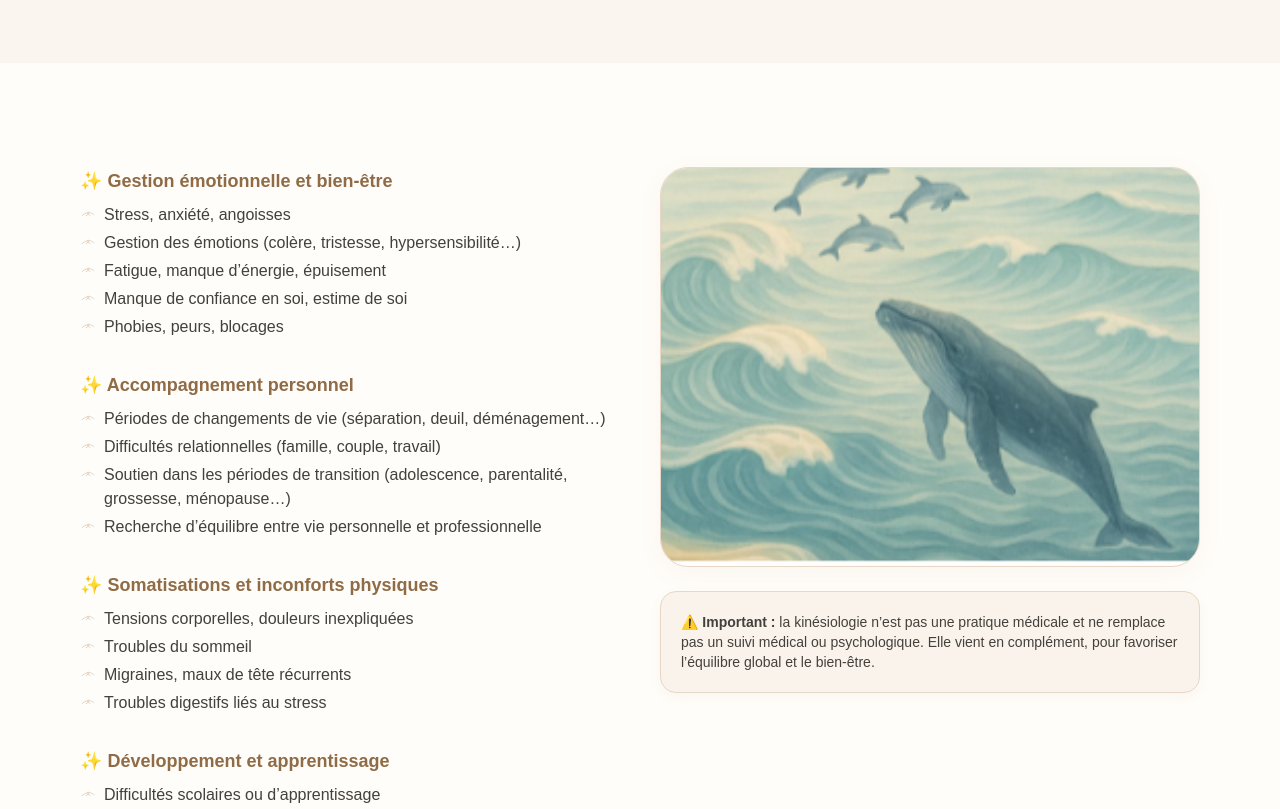
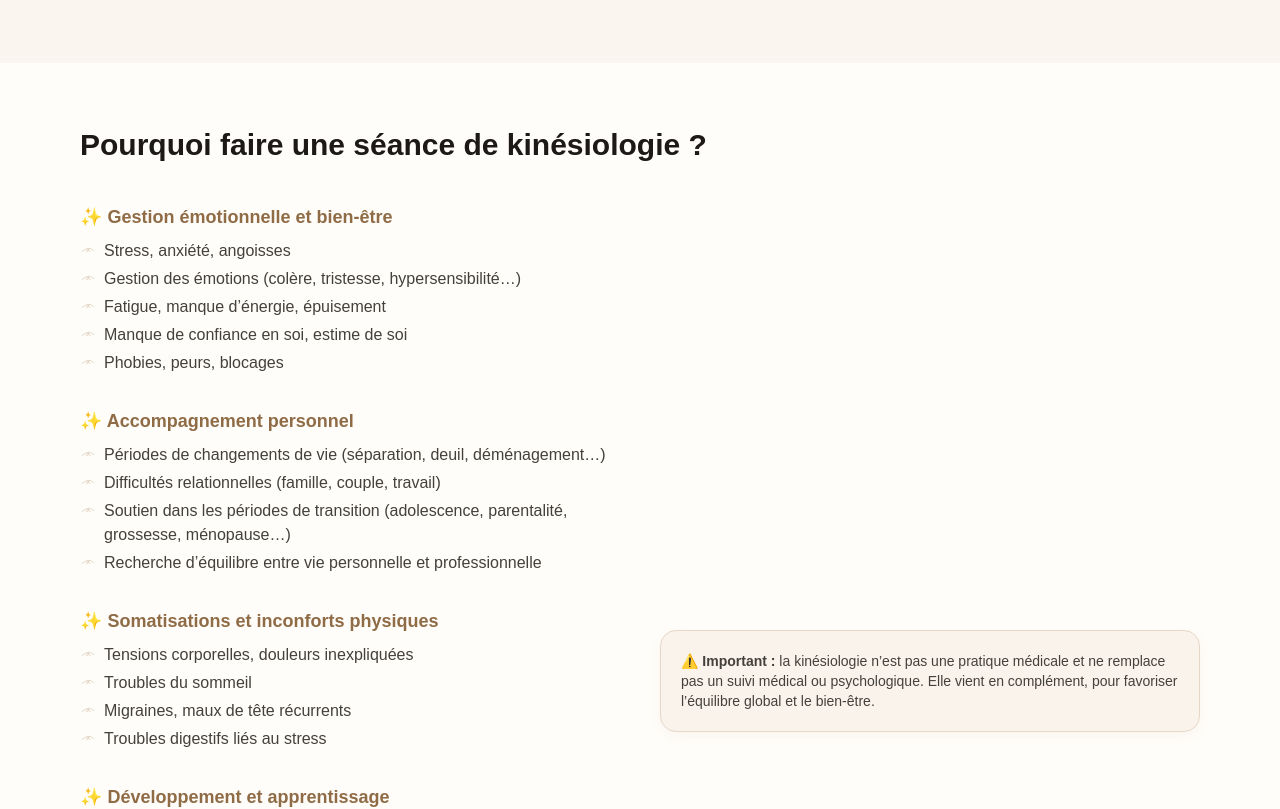
Before and after one commit to PabloDev-bit/site-web-lola, a Next.js app in the folder site-web-lola/: page / in a window 1280 px wide. Shown: the part 2001-2810 px from the top of the page. Built offline with nearby package versions, Linux system fonts and the light colour scheme.

Commit message:
fix: add title and subtitle to BienfaitsWithWhale component for improved clarity

```diff
--- a/site-web-lola/src/components/BienfaitsWithWhale.tsx
+++ b/site-web-lola/src/components/BienfaitsWithWhale.tsx
@@ -38,7 +38,10 @@ export default function BienfaitsWithWhale({
         ].join(" ")}
       >
         {/* En-tête */}
-
+        <div className="max-w-2xl">
+          <h2 className="text-2xl sm:text-3xl font-semibold text-stone-900">{title}</h2>
+          {subtitle && <p className="mt-2 text-stone-600 leading-relaxed">{subtitle}</p>}
+        </div>
 
         {/* Contenu en deux colonnes */}
         <div className="mt-10 grid gap-10 md:grid-cols-2">
@@ -94,25 +97,8 @@ export default function BienfaitsWithWhale({
             />
           </div>
 
-          {/* Partie droite — image et avertissement */}
-          <div className="flex flex-col gap-6">
-            <div
-              className={[
-                "relative overflow-hidden rounded-[28px] border border-[#E7D7C6] bg-white/70 shadow-[0_6px_24px_rgba(163,123,83,0.06)]",
-                "h-[320px] sm:h-[360px] md:h-[400px] transition-opacity duration-700",
-                visible ? "opacity-100" : "opacity-0",
-              ].join(" ")}
-            >
-              <Image
-                src={whaleSrc}
-                alt="Illustration symbolique de bien-être"
-                fill
-                sizes="(min-width:1024px) 560px, 100vw"
-                className="object-cover object-[center_85%] animate-[floatSoft_10s_ease-in-out_infinite] motion-reduce:animate-none"
-                priority
-              />
-            </div>
-
+          {/* Partie droite — uniquement l’avertissement maintenant */}
+          <div className="flex flex-col justify-center">
             <div className="rounded-2xl border border-[#E7D7C6] bg-[#F7EFE7]/70 p-5 text-sm text-stone-700 shadow-[0_4px_12px_rgba(163,123,83,0.05)]">
               ⚠️ <strong>Important :</strong> la kinésiologie n’est pas une pratique médicale et ne
               remplace pas un suivi médical ou psychologique. Elle vient en complément, pour
@@ -121,21 +107,6 @@ export default function BienfaitsWithWhale({
           </div>
         </div>
       </div>
-
-      {/* Animation douce de la baleine */}
-      <style jsx global>{`
-        @keyframes floatSoft {
-          0% {
-            transform: translate3d(0, 0px, 0);
-          }
-          50% {
-            transform: translate3d(0, -6px, 0);
-          }
-          100% {
-            transform: translate3d(0, 0px, 0);
-          }
-        }
-      `}</style>
     </section>
   );
 }
```
